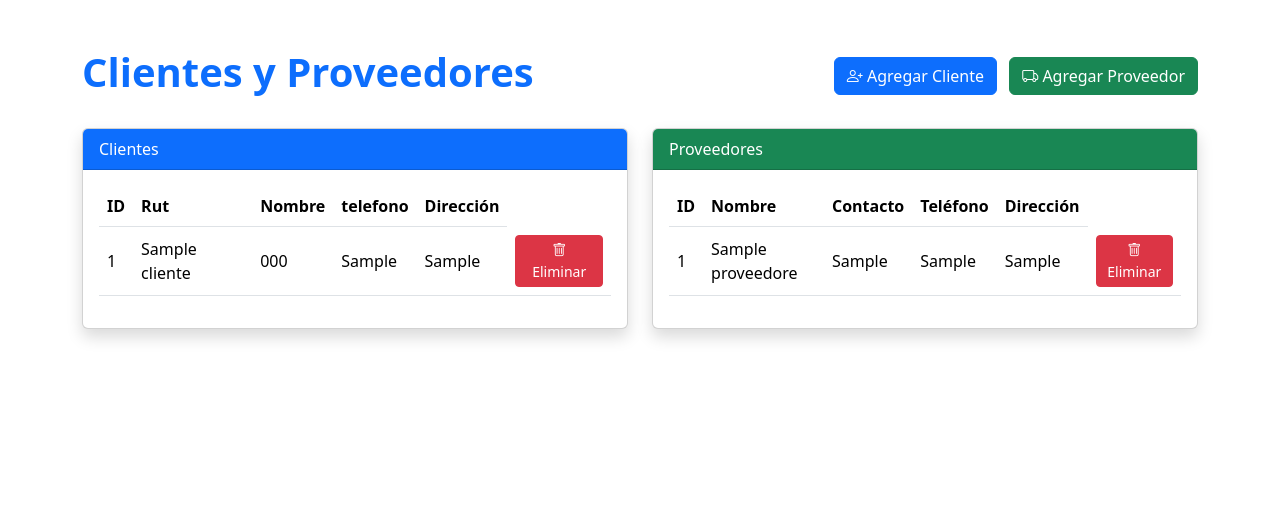
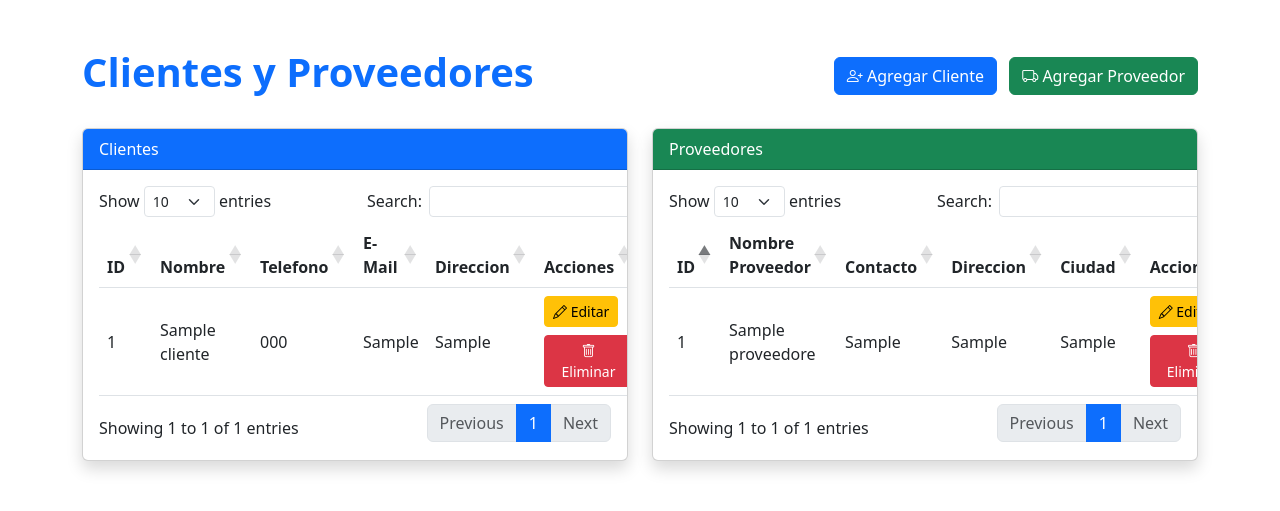
Before and after one commit to Kazz-201/CyP, a PHP site: page / in a window 1280 px wide. Shown: the top 511 px of the page. Run offline with PHP 8.4, Linux system fonts and the light colour scheme; tables that the repository leaves empty hold one stand-in row (values such as "Sample post"); some libraries are stand-ins or nearby versions.

Commit message:
agrega funcionalidad de edición para clientes y proveedores, incluyendo modales y AJAX para actualizar datos

```diff
--- a/index.php
+++ b/index.php
@@ -18,12 +18,22 @@ $proveedores = $conn->query("SELECT * FROM Proveedores");
 <head>
     <meta charset="UTF-8">
     <title>Clientes y Proveedores</title>
-    <link href="https://cdn.jsdelivr.net/npm/bootstrap@5.3.3/dist/css/bootstrap.min.css" rel="stylesheet">
+    <!-- Bootstrap CSS (si no lo tienes) -->
+    <link href="https://cdn.jsdelivr.net/npm/bootstrap@5.3.0/dist/css/bootstrap.min.css" rel="stylesheet">
+    <!-- DataTables CSS -->
+    <link rel="stylesheet" href="https://cdn.datatables.net/1.13.6/css/dataTables.bootstrap5.min.css">
+    <script src="https://cdn.jsdelivr.net/npm/bootstrap@5.3.0/dist/js/bootstrap.bundle.min.js"></script>
+<!-- DataTables JS -->
+<script src="https://code.jquery.com/jquery-3.7.1.min.js"></script>
+<script src="https://cdn.datatables.net/1.13.6/js/jquery.dataTables.min.js"></script>
+<script src="https://cdn.datatables.net/1.13.6/js/dataTables.bootstrap5.min.js"></script>
+<script src="js/funciones.js"></script>
 </head>
 <body>
 
 <div id="contenedor-tablas">
     <?php include 'views/tablas.php'; ?>
+    <script src="js/funciones.js"></script>
 </div>
 
 <div id="alerta" class="container mt-3"></div>
@@ -104,7 +114,5 @@ $proveedores = $conn->query("SELECT * FROM Proveedores");
 
 <script src="https://cdn.jsdelivr.net/npm/bootstrap@5.3.3/dist/js/bootstrap.bundle.min.js"></script>
 <link rel="stylesheet" href="https://cdn.jsdelivr.net/npm/bootstrap-icons@1.11.3/font/bootstrap-icons.css">
-<script src="https://code.jquery.com/jquery-3.7.1.min.js"></script>
-<script src="js/funciones.js"></script>
 </body>
 </html>
--- a/views/tablas.php
+++ b/views/tablas.php
@@ -25,25 +25,36 @@ $proveedores = $conn->query("SELECT * FROM Proveedores");
             <div class="card shadow">
                 <div class="card-header bg-primary text-white">Clientes</div>
                 <div class="card-body table-responsive">
-                    <table class="table table-hover align-middle">
+                    <table id="tablaClientes" class="table table-hover align-middle">
                         <thead>
                             <tr>
                                 <th>ID</th>
-                                <th>Rut</th>
                                 <th>Nombre</th>
-                                <th>telefono</th>
-                                <th>Dirección</th>
+                                <th>Telefono</th>
+                                <th>E-Mail</th>
+                                <th>Direccion</th>
+                                <th>Acciones</th>
                             </tr>
                         </thead>
                         <tbody>
                             <?php while($row = $clientes->fetch(PDO::FETCH_ASSOC)): ?>
                             <tr>
-                                <td ><?= $row['ID_Cliente']  ?></td>
+                                <td><?= $row['ID_Cliente']  ?></td>
                                 <td><?= $row['Nombre_Cliente'] ?></td>
                                 <td><?= $row['Telefono'] ?></td>
                                 <td><?= $row['Correo_Electronico'] ?></td>
                                 <td><?= $row['Direccion'] ?></td>
                                 <td>
+                                    <!-- Botones de acción aquí -->
+                                    <button class="btn btn-warning btn-sm mb-2 btn-editar-cliente"
+                                      data-id="<?= $row['ID_Cliente'] ?>"
+                                      data-nombre="<?= htmlspecialchars($row['Nombre_Cliente']) ?>"
+                                      data-telefono="<?= htmlspecialchars($row['Telefono']) ?>"
+                                      data-correo="<?= htmlspecialchars($row['Correo_Electronico']) ?>"
+                                      data-direccion="<?= htmlspecialchars($row['Direccion']) ?>"
+                                    >
+                                      <i class="bi bi-pencil"></i> Editar
+                                    </button>
                                     <button class="btn btn-danger btn-sm eliminar-cliente" data-id="<?= $row['ID_Cliente'] ?>">
                                     <i class="bi bi-trash"></i> Eliminar
                                     </button>
@@ -59,25 +70,36 @@ $proveedores = $conn->query("SELECT * FROM Proveedores");
             <div class="card shadow">
                 <div class="card-header bg-success text-white">Proveedores</div>
                 <div class="card-body table-responsive">
-                    <table class="table table-hover align-middle">
+                    <table id="tablaProveedores" class="table table-hover align-middle">
                         <thead>
                             <tr>
                                 <th>ID</th>
-                                <th>Nombre</th>
+                                <th>Nombre Proveedor</th>
                                 <th>Contacto</th>
-                                <th>Teléfono</th>
-                                <th>Dirección</th>
+                                <th>Direccion</th>
+                                <th>Ciudad</th>
+                                <th>Acciones</th> <!-- Este th es para los botones de acción -->
                             </tr>
                         </thead>
                         <tbody>
                             <?php while($row = $proveedores->fetch(PDO::FETCH_ASSOC)): ?>
                             <tr>
                                 <td><?= $row['ID_Proveedor'] ?></td>
-                                <td><?= $row['Nombre_Proveedor'] ?></td>
-                                <td><?= $row['Contacto'] ?></td>
-                                <td><?= $row['Direccion'] ?></td>
-                                <td><?= $row['Ciudad'] ?></td>
+                                <td class="editable"><?= $row['Nombre_Proveedor'] ?></td>
+                                <td class="editable"><?= $row['Contacto'] ?></td>
+                                <td class="editable"><?= $row['Direccion'] ?></td>
+                                <td class="editable"><?= $row['Ciudad'] ?></td>
                                 <td>
+                                    <!-- Botones de acción aquí -->
+                                    <button class="btn btn-warning btn-sm mb-2 btn-editar-proveedor"
+                                      data-id="<?= $row['ID_Proveedor'] ?>"
+                                      data-nombre="<?= htmlspecialchars($row['Nombre_Proveedor']) ?>"
+                                      data-contacto="<?= htmlspecialchars($row['Contacto']) ?>"
+                                      data-direccion="<?= htmlspecialchars($row['Direccion']) ?>"
+                                      data-ciudad="<?= htmlspecialchars($row['Ciudad']) ?>"
+                                    >
+                                      <i class="bi bi-pencil"></i> Editar
+                                    </button>
                                     <button class="btn btn-danger btn-sm eliminar-proveedor" data-id="<?= $row['ID_Proveedor'] ?>">
                                     <i class="bi bi-trash"></i> Eliminar
                                     </button>
@@ -91,3 +113,77 @@ $proveedores = $conn->query("SELECT * FROM Proveedores");
         </div>
     </div>
 </div>
+
+<!-- Modal para editar cliente -->
+<div class="modal fade" id="modalEditarCliente" tabindex="-1" aria-labelledby="modalEditarClienteLabel" aria-hidden="true">
+  <div class="modal-dialog">
+    <form id="formEditarCliente">
+      <div class="modal-content">
+        <div class="modal-header">
+          <h5 class="modal-title" id="modalEditarClienteLabel">Editar Cliente</h5>
+          <button type="button" class="btn-close" data-bs-dismiss="modal" aria-label="Cerrar"></button>
+        </div>
+        <div class="modal-body">
+          <input type="hidden" id="editClienteId" name="id">
+          <div class="mb-3">
+            <label for="editNombre" class="form-label">Nombre</label>
+            <input type="text" class="form-control" id="editNombre" name="nombre" required>
+          </div>
+          <div class="mb-3">
+            <label for="editTelefono" class="form-label">Teléfono</label>
+            <input type="text" class="form-control" id="editTelefono" name="telefono" required>
+          </div>
+          <div class="mb-3">
+            <label for="editCorreo" class="form-label">E-Mail</label>
+            <input type="email" class="form-control" id="editCorreo" name="correo" required>
+          </div>
+          <div class="mb-3">
+            <label for="editDireccion" class="form-label">Dirección</label>
+            <input type="text" class="form-control" id="editDireccion" name="direccion" required>
+          </div>
+        </div>
+        <div class="modal-footer">
+          <button type="button" class="btn btn-secondary" data-bs-dismiss="modal">Cancelar</button>
+          <button type="submit" class="btn btn-primary">Guardar cambios</button>
+        </div>
+      </div>
+    </form>
+  </div>
+</div>
+
+<!-- Modal para editar proveedores -->
+<div class="modal fade" id="modalEditarProveedor" tabindex="-1" aria-labelledby="modalEditarProveedorLabel" aria-hidden="true">
+  <div class="modal-dialog">
+    <form id="formEditarProveedor">
+      <div class="modal-content">
+        <div class="modal-header">
+          <h5 class="modal-title" id="modalEditarProveedorLabel">Editar Proveedor</h5>
+          <button type="button" class="btn-close" data-bs-dismiss="modal" aria-label="Cerrar"></button>
+        </div>
+        <div class="modal-body">
+          <input type="hidden" id="editProveedorId" name="id_proveedor">
+          <div class="mb-3">
+            <label for="editProveedorNombre" class="form-label">Nombre</label>
+            <input type="text" class="form-control" id="editProveedorNombre" name="nombre_proveedor" required>
+          </div>
+          <div class="mb-3">
+            <label for="editProveedorContacto" class="form-label">Contacto</label>
+            <input type="text" class="form-control" id="editProveedorContacto" name="contacto_proveedor" required>
+          </div>
+          <div class="mb-3">
+            <label for="editProveedorDireccion" class="form-label">Direccion</label>
+            <input type="text" class="form-control" id="editProveedorDireccion" name="direccion_proveedor" required>
+          </div>
+          <div class="mb-3">
+            <label for="editProveedorCiudad" class="form-label">Ciudad</label>
+            <input type="text" class="form-control" id="editProveedorCiudad" name="Ciudad" required>
+          </div>
+        </div>
+        <div class="modal-footer">
+          <button type="button" class="btn btn-secondary" data-bs-dismiss="modal">Cancelar</button>
+          <button type="submit" class="btn btn-primary">Guardar cambios</button>
+        </div>
+      </div>
+    </form>
+  </div>
+</div>
```
Also changed, not shown: js/funciones.js (+82 -39 lines), views/editar_cliente.php (added, +18 -0 lines), views/editar_proveedor.php (added, +19 -0 lines). Lines whose indentation alone changed are shown as unchanged.
